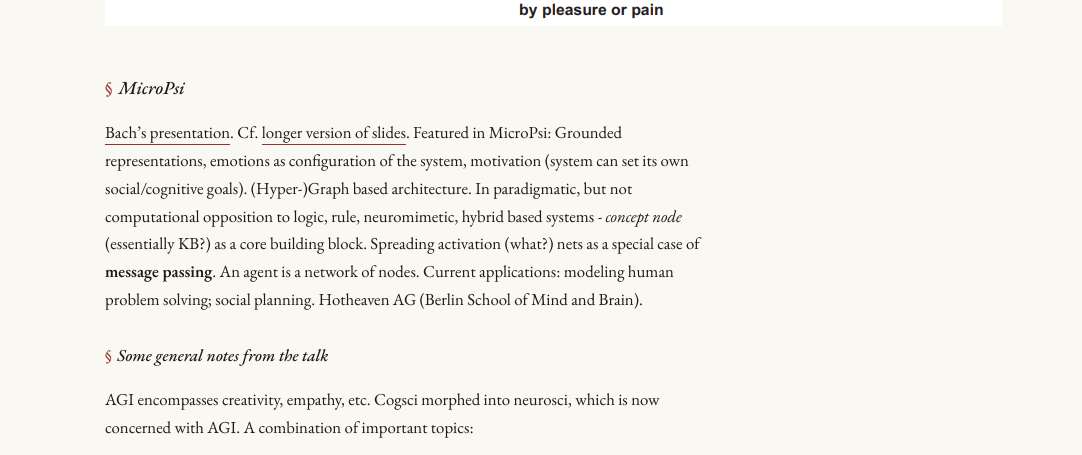
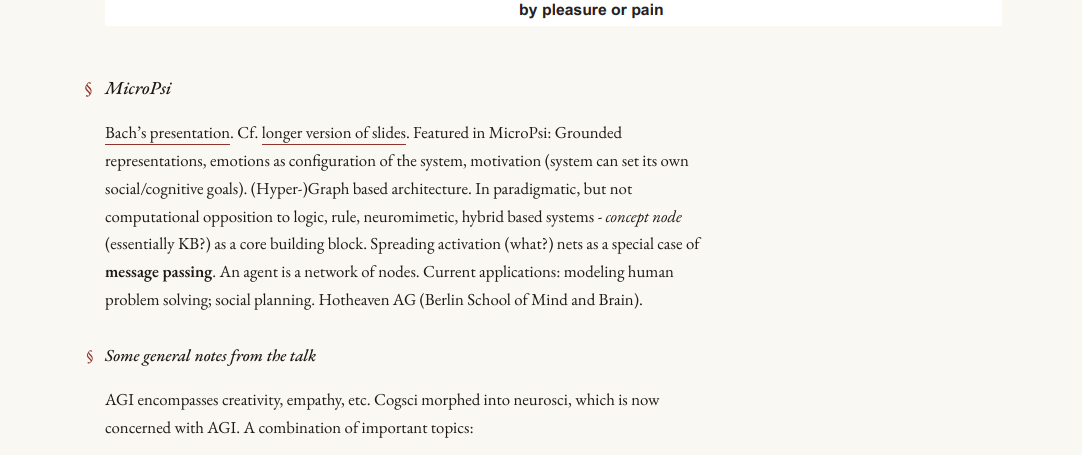
Before and after one commit to tkukurin/tkukurin.github.io, a Jekyll site: the page built from _posts/2020-11-20-psi-computational-architecture.md, in a window 1280 px wide. Shown: the part 1190-1645 px from the top of the page, without its empty margins (99-1181 px from the left). Built offline with Jekyll 4.4.1, drawn with Linux system fonts in a browser that asks for light colours.

Commit message:
hanging headings

```diff
--- a/css/tufte.css
+++ b/css/tufte.css
@@ -383,12 +383,14 @@ a.count:hover::after { content: "view all posts →"; }
   font-size: 1.15rem;
   line-height: 1.3;
   margin: 2.6rem 0 0.4rem;
+  position: relative;
 }
 .post-content h2::before {
-  content: "§ ";
+  content: "§";
   color: var(--rubric);
   font-style: normal;
-  margin-right: 0.1em;
+  position: absolute;
+  left: -1.1em;
 }
 
 .post-content h3 {
@@ -397,12 +399,14 @@ a.count:hover::after { content: "view all posts →"; }
   font-size: 1.05rem;
   line-height: 1.3;
   margin: 2rem 0 0.4rem;
+  position: relative;
 }
 .post-content h3::before {
-  content: "§ ";
+  content: "§";
   color: var(--rubric);
   font-style: normal;
-  margin-right: 0.1em;
+  position: absolute;
+  left: -1.1em;
 }
 
 .post-content p,
```
